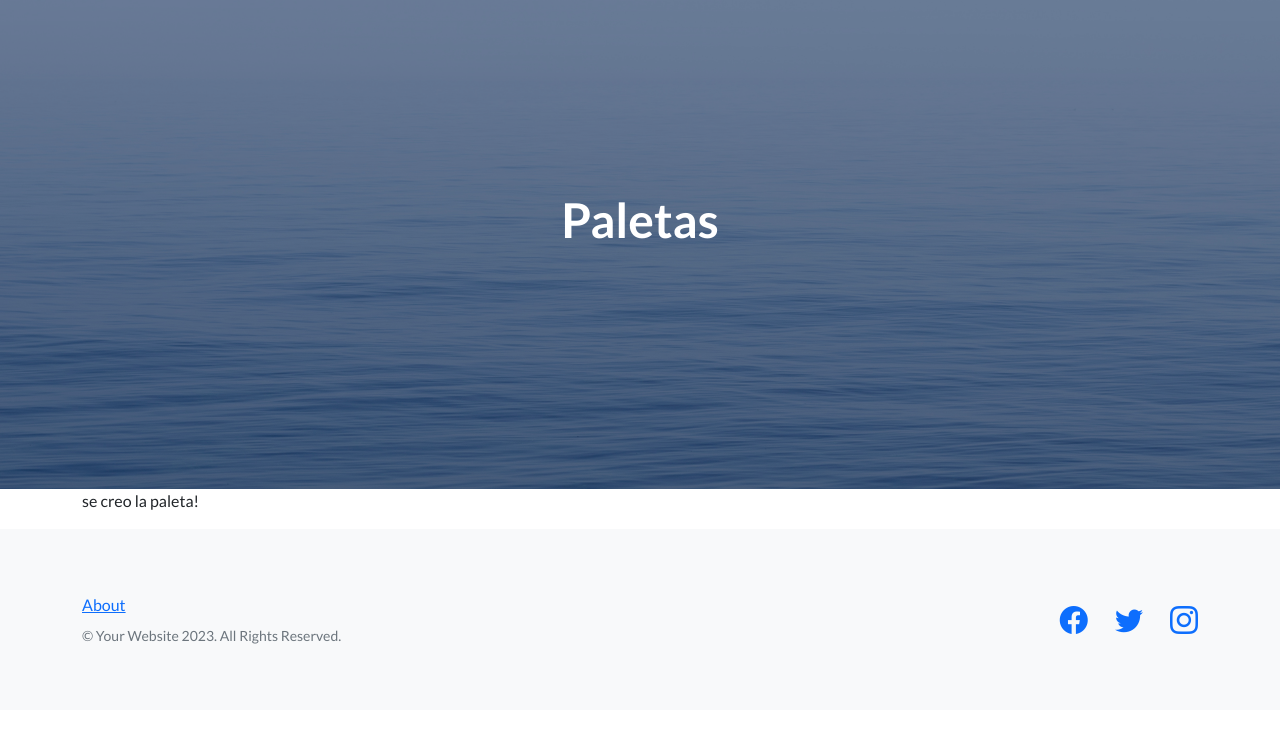
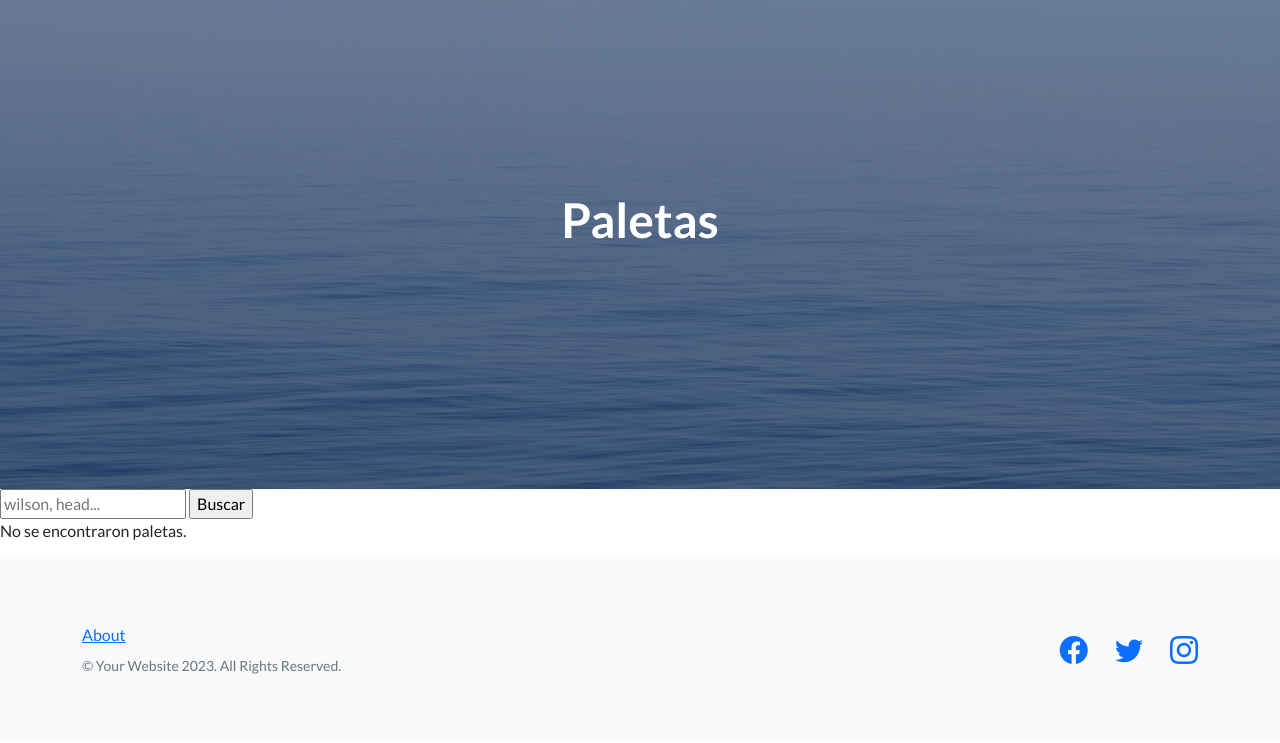
Before and after one commit to MartinGarazurreta/Trabajo-Final-Martin-Garazurreta, a Django app: page /paletas/ in a window 1280 px wide. Shown: the part 57-800 px from the top of the page. Run offline with Django 4.2, Linux system fonts and the light colour scheme; data that the repository does not hold is empty; parts of the project's set-up code (start-up, migrations or seed data) failed here and were passed over; some libraries are stand-ins or nearby versions.

Commit message:
inicializacion del proyecto

```diff
--- a/inicio/forms.py
+++ b/inicio/forms.py
@@ -2,5 +2,5 @@
 
 class CrearPalteaFormulario(forms.Form):
     marca = forms.CharField(max_length=30)
-    descripcion = forms.ChoiceField(max_length=250)
+    descripcion = forms.CharField(max_length=250)
     anio = forms.IntegerField()
--- a/inicio/templates/inicio/paletas.html
+++ b/inicio/templates/inicio/paletas.html
@@ -11,5 +11,19 @@
 
 {% block main %}
 
-<p class="container">se creo la paleta! {{paleta.marca}}</p>
+<form action="">
+    <input type="text" name="marca" placeholder="wilson, head...">
+    <input type="submit" value="Buscar">
+</form>
+{% if listado_de_paletas %}
+<ul>
+    {% for paleta in listado_de_paletas %}
+
+    <li>{{paleta}}</li>
+
+    {% endfor %}
+</ul>
+{% else %}
+<p>No se encontraron paletas. </p>
+{% endif %}
 {% endblock main %}
--- a/inicio/views.py
+++ b/inicio/views.py
@@ -8,7 +8,13 @@
 def paletas(request):
 
 
-    return render(request, 'inicio/paletas.html')
+    marca_a_buscar = request.GET.get('marca')
+    if marca_a_buscar:
+        listado_de_paletas = Paleta.objects.filter(marca__icontains=marca_a_buscar)
+    else:
+        listado_de_paletas = Paleta.objects.all()
+
+    return render(request, 'inicio/paletas.html', {'listado_de_paletas': listado_de_paletas})
 def crear_paleta(request):
 
     #print('===============')
@@ -32,13 +38,11 @@
             marca = info_limpia.get('marca')
             descripcion = info_limpia.get('descripcion')
             anio = info_limpia.get('anio')
-            paleta = Paleta(marca=marca, descripcion=descripcion, anio=anio)
+            paleta = Paleta(marca=marca.lower(), descripcion=descripcion, anio=anio)
             paleta.save()
 
             return redirect('paletas')
         else:
-             return render(request, 'inicio/crear_paleta.html', {'formulario': formulario})
+            return render(request, 'inicio/crear_paleta.html', {'formulario': formulario})
     formulario = CrearPalteaFormulario()
-
-
     return render(request, 'inicio/crear_paleta.html', {'formulario': formulario})
```
